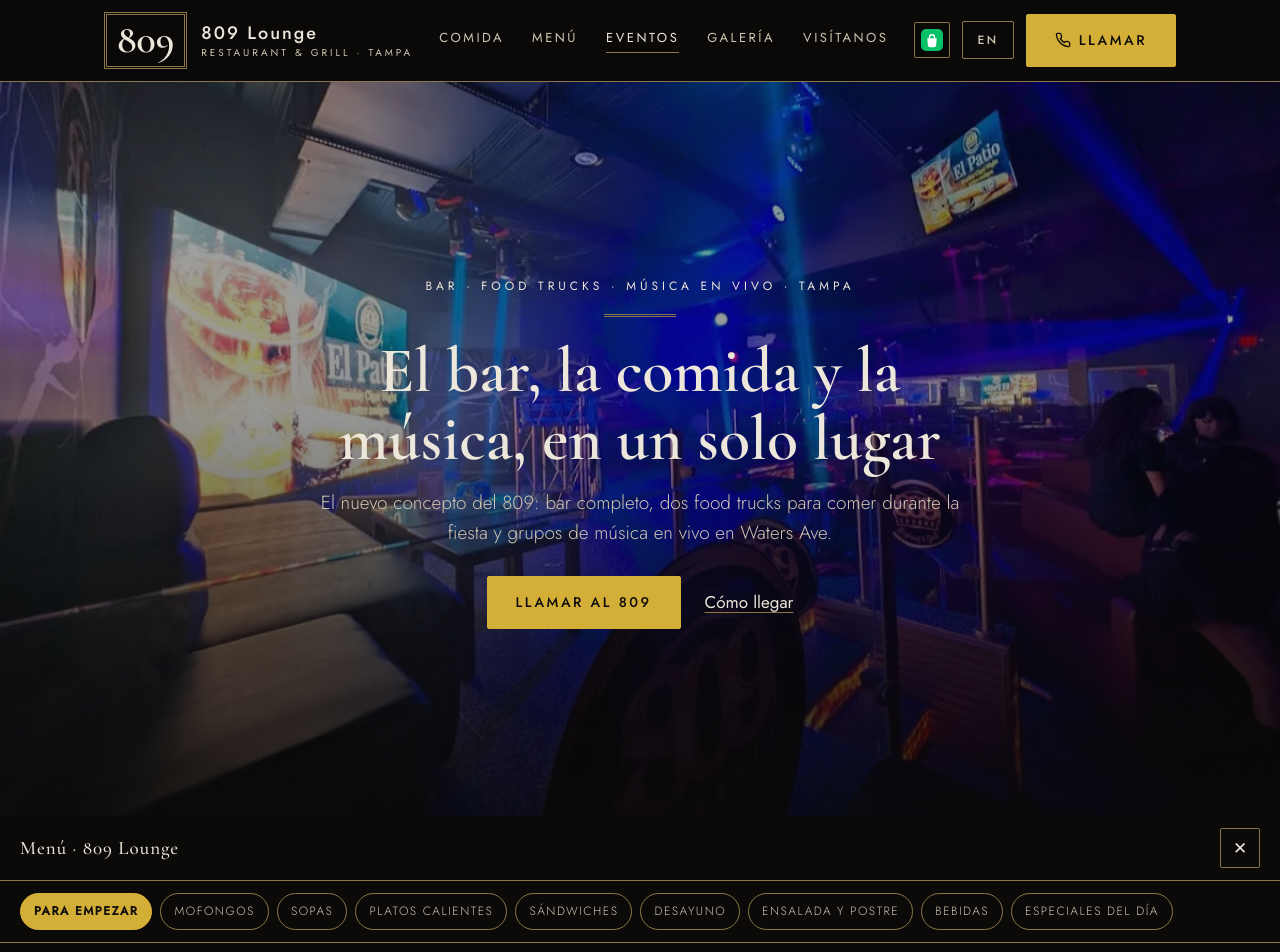
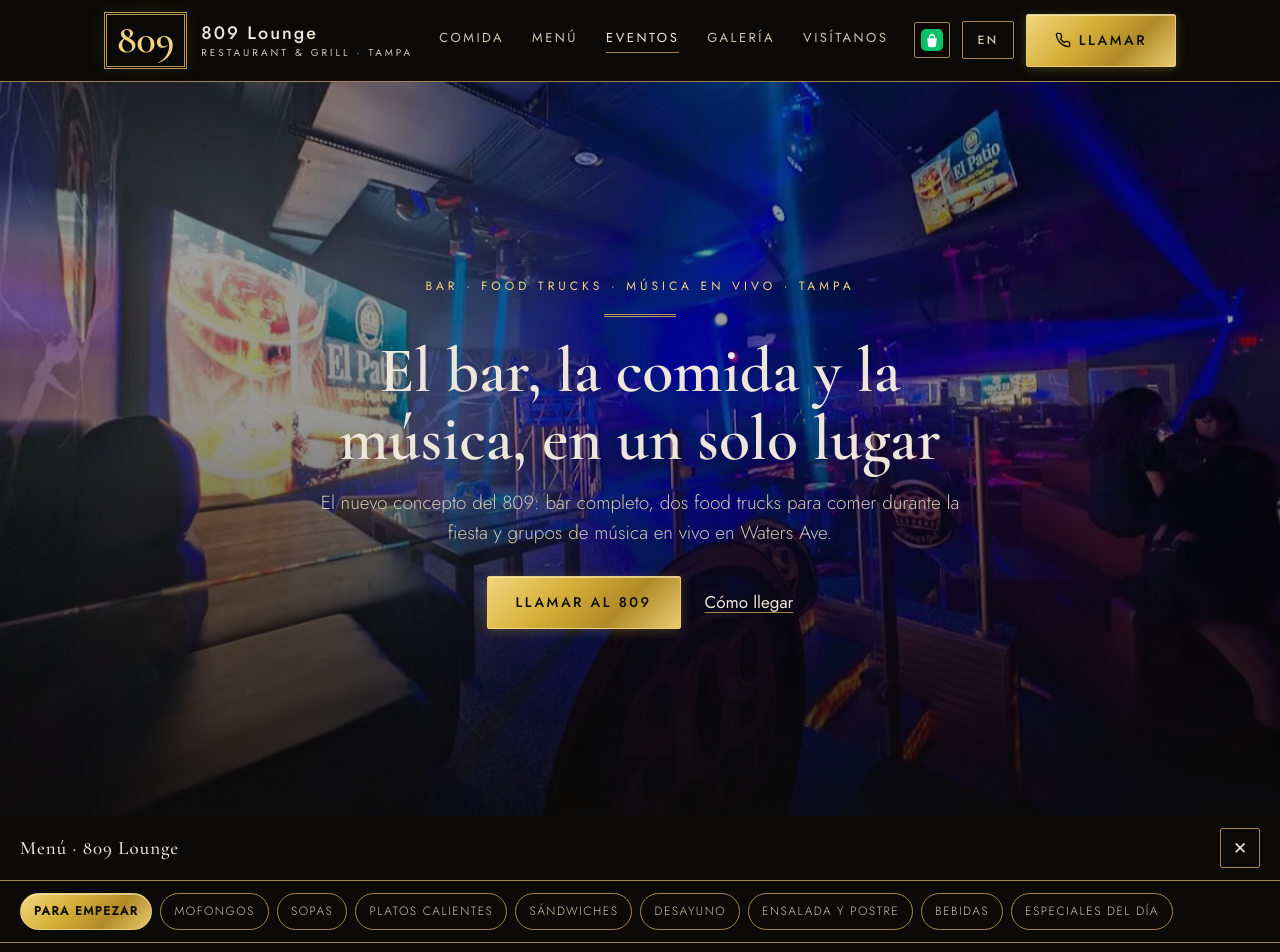
Before and after one commit to lmanzano86-ui/demo-809-lounge, a plain HTML site: page index.html in a window 1280 px wide. Shown: the top 952 px of the page. Drawn offline with nearby package versions, Linux system fonts and the light colour scheme.

Commit message:
Demo 809: capa de lujo — dorado metálico con brillo en botones y categoría activa, líneas más cálidas (#A5854C), fondo con resplandor cálido, sello y precios en oro

```diff
--- a/index.html
+++ b/index.html
@@ -204,6 +204,16 @@ nav.menu a.activo{color:var(--texto)}
 @media (max-width:560px){
   .marca-nombre{display:none}
 }
+
+/* Capa de lujo (a pedido de Lester: el dorado se sentía opaco): dorado metálico con brillo, líneas más cálidas y fondo con profundidad */
+:root{--linea:#A5854C;--superficie:#17130B;--oro-claro:#F2D57E;--oro-oscuro:#B08A28}
+body{background:radial-gradient(1100px 520px at 50% -8%, rgba(212,175,55,.08), rgba(212,175,55,0) 60%),radial-gradient(900px 480px at 88% 108%, rgba(212,175,55,.05), rgba(212,175,55,0) 60%),var(--fondo)}
+.btn-dorado{background:linear-gradient(135deg,var(--oro-claro) 0%,var(--acento) 38%,var(--oro-oscuro) 68%,#E9CD72 100%);border-color:#E9CD72;box-shadow:inset 0 1px 0 rgba(255,255,255,.5),0 2px 12px rgba(212,175,55,.28)}
+.pm-nav a.activo{background:linear-gradient(135deg,var(--oro-claro) 0%,var(--acento) 38%,var(--oro-oscuro) 68%,#E9CD72 100%);border-color:#E9CD72;box-shadow:inset 0 1px 0 rgba(255,255,255,.5)}
+.plato .precio{color:var(--acento)}
+.marca-num{border-color:#B9974F;color:var(--oro-claro);box-shadow:0 0 18px rgba(212,175,55,.12)}
+.etiqueta::after{border-top-color:#B9974F}
+.hero .etiqueta{color:var(--oro-claro)}
 </style>
 <script type="application/ld+json">
 {"@context":"https://schema.org","@type":"BarOrPub","name":"809 Lounge Restaurant & Grill","telephone":"+1-813-284-5300","address":{"@type":"PostalAddress","streetAddress":"3710 W Waters Ave","addressLocality":"Tampa","addressRegion":"FL","postalCode":"33614","addressCountry":"US"},"priceRange":"$$","url":"https://lmanzano86-ui.github.io/demo-809-lounge/"}
```
